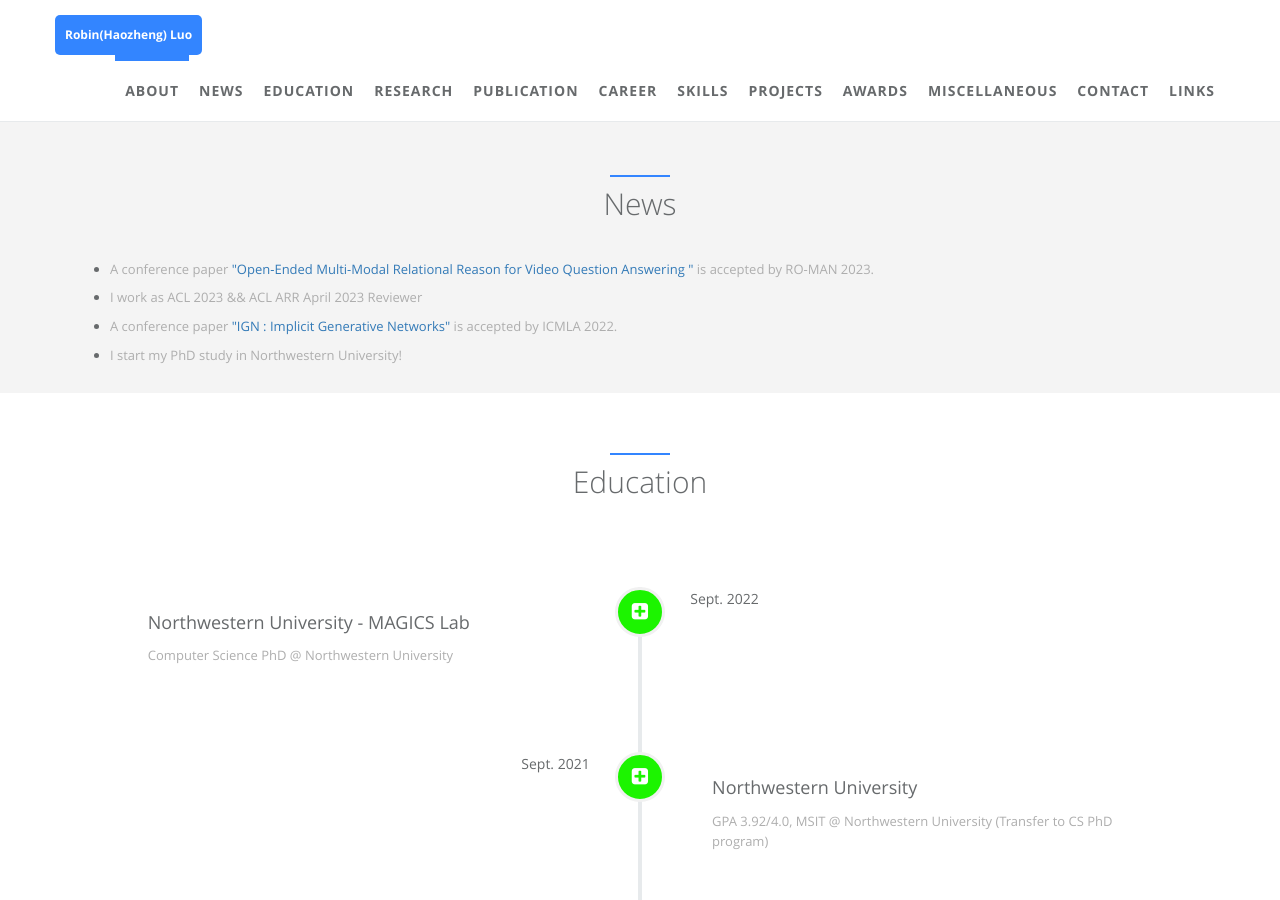
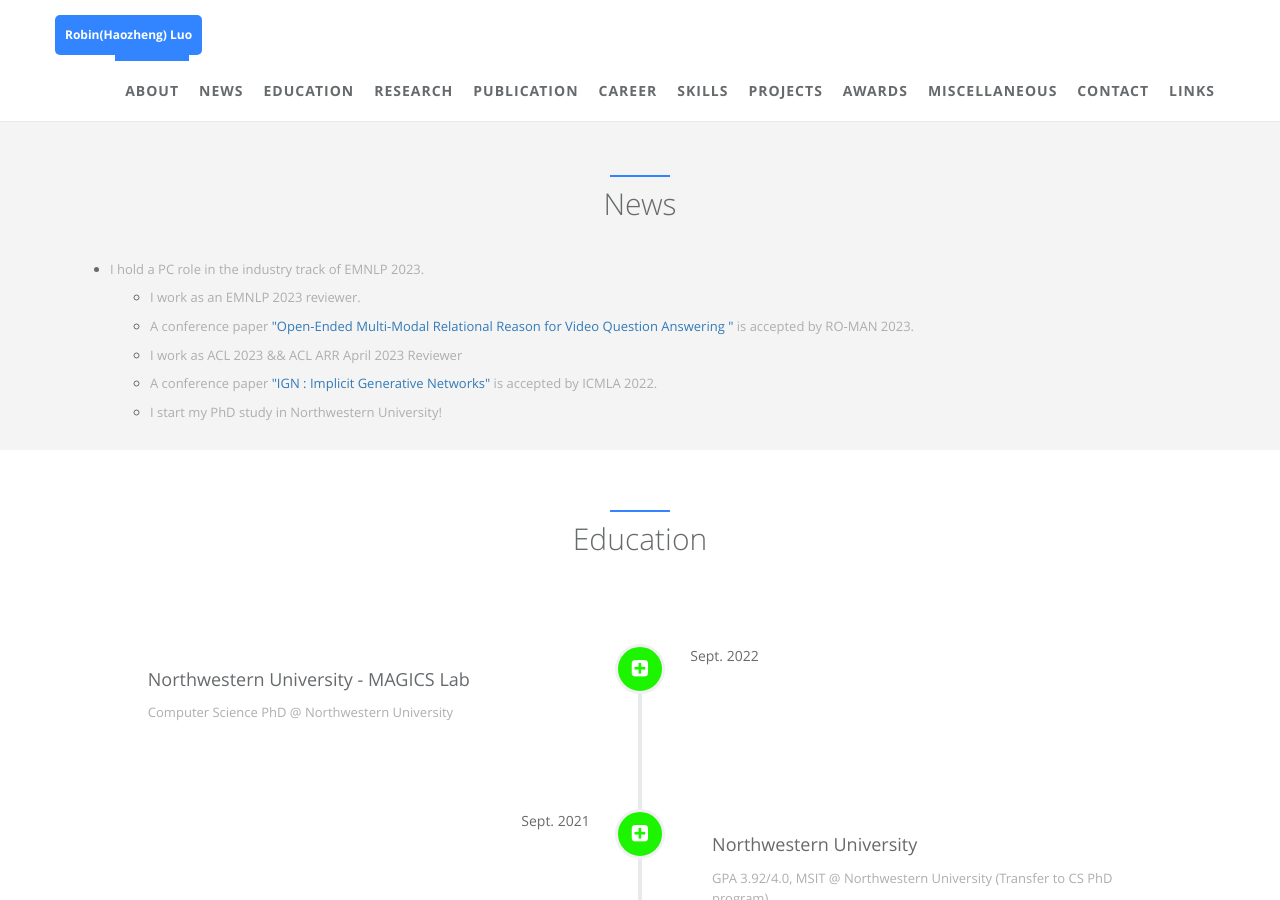
Before and after one commit to robinzixuan/robin.github.io, a Jekyll site: the page built from index.html, in a window 1280 px wide and 900 px high, scrolled down 1075 px. Built offline with Jekyll 4.4.1, drawn with Linux system fonts in a browser that asks for light colours.

Commit message:
Update news.html

```diff
--- a/_includes/sections/news.html
+++ b/_includes/sections/news.html
@@ -7,6 +7,12 @@
   </div>
 
   <ul>
+    <li><p>
+I hold a PC role in the industry track of EMNLP 2023. </p>
+  </li>
+  <ul>
+    <li><p> I work as an EMNLP 2023 reviewer. </p>
+  </li>
   <li><p> A conference paper <a href="https://arxiv.org/abs/2012.00822">"Open-Ended Multi-Modal Relational Reason for Video Question Answering
 "</a> is accepted by RO-MAN 2023.</p>
   </li>
```
